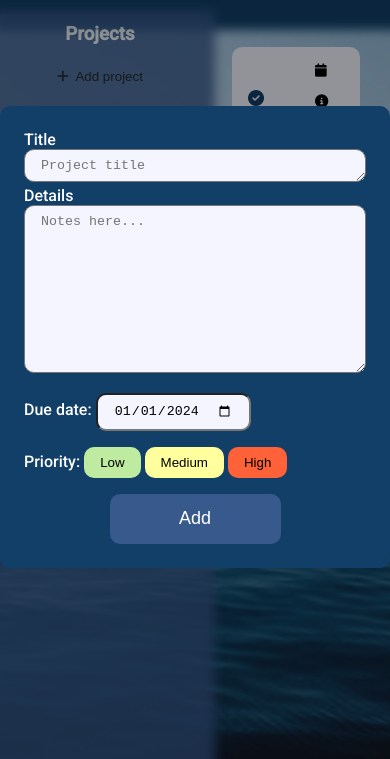
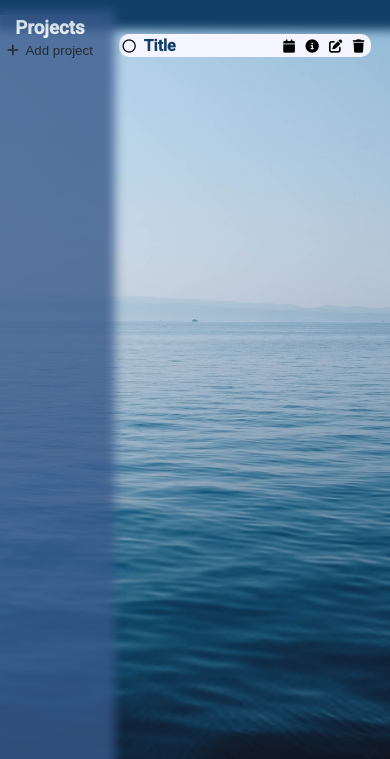
Before and after one commit to Izentropowy/to-do-list, a website built with webpack: page dist/index.html in a window 390 px wide. Shown: the part 85-844 px from the top of the page. Built offline with Linux system fonts and the light colour scheme.

Commit message:
Prevent overflow

```diff
--- a/src/assets/styles.css
+++ b/src/assets/styles.css
@@ -48,7 +48,7 @@ button:active {
 }
 
 .content {
-  height: 100%;;
+  height: 100%;
   display: grid;
   grid-template-rows: 100px 1fr;
   grid-template-columns: 200px 1fr;
@@ -80,6 +80,7 @@ button:active {
 
 .table {
   padding: var(--pdg-h);
+  overflow: hidden;
 }
 
 .card {
@@ -93,8 +94,17 @@ button:active {
   align-items: center;
 }
 
+.card h4 {
+  white-space: nowrap;
+  overflow: auto;
+}
+
+.tick {
+  padding: 0;
+}
+
 .modal {
-  display: grid; /* Hidden by default */
+  display: none; /* Hidden by default */
   place-items: center;
   position: fixed; /* Stay in place */
   z-index: 1; /* Sit on top */
@@ -115,6 +125,13 @@ form {
   background-color: var(--main-color);
   padding: calc(3 * var(--pdg-v));
   border-radius: 10px;
+  position: relative;
+}
+
+.close-button {
+  position: absolute;
+  top: var(--pdg-v);
+  right: var(--pdg-v);
 }
 
 input, textarea {
@@ -161,3 +178,17 @@ textarea {
 .is-blurred {
   filter: blur(2px);
 }
+
+
+@media screen and (max-width: 600px) {
+  :root {
+    --mrg: 1rem;
+    --pdg-v: 0.1rem;
+    --pdg-h: 0.2rem;
+  }
+
+  .content {
+    grid-template-rows: 100px 1fr;
+    grid-template-columns: 100px 1fr;
+  }
+}
```
Also changed, not shown: dist/index.html, dist/main.js.
